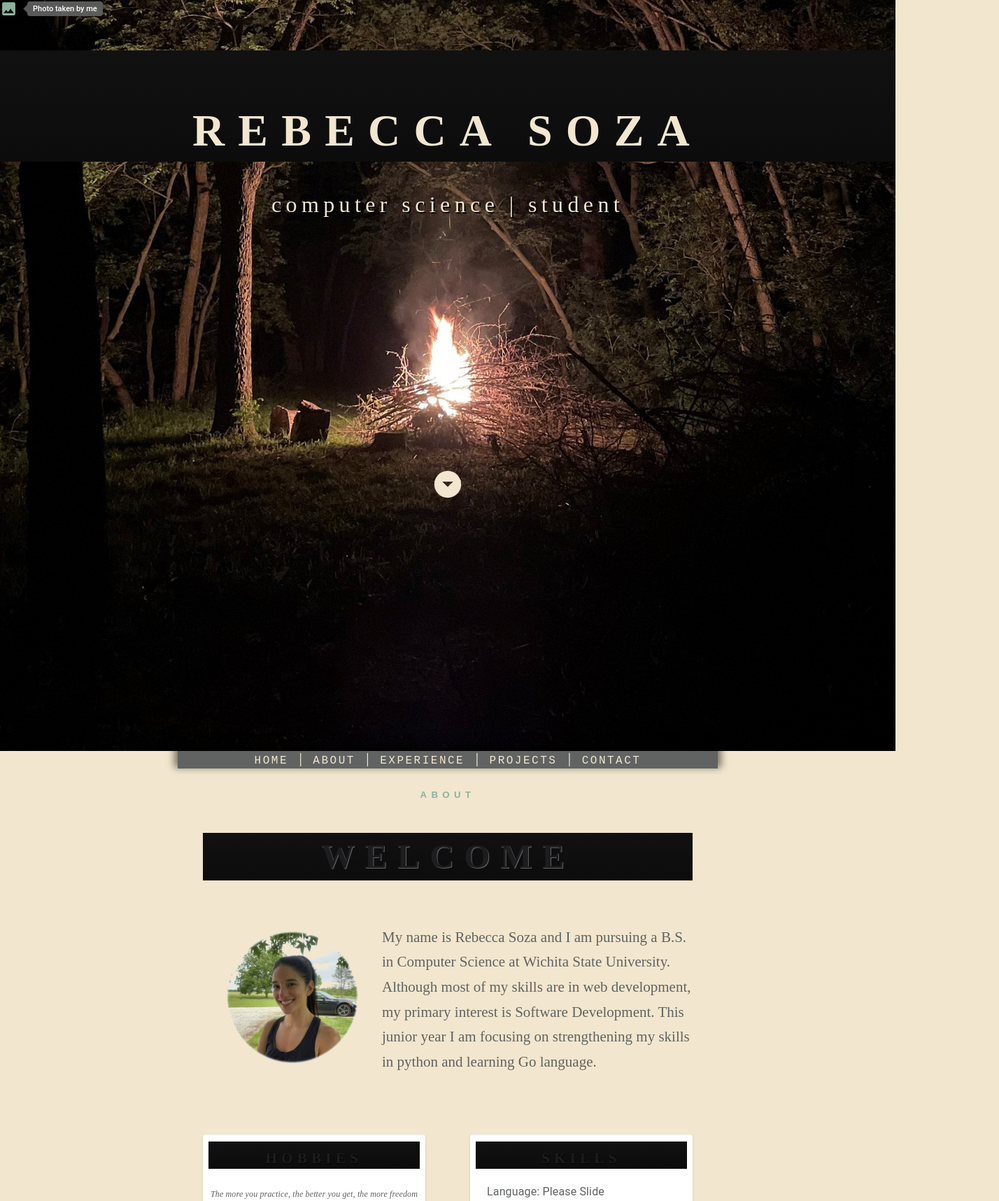
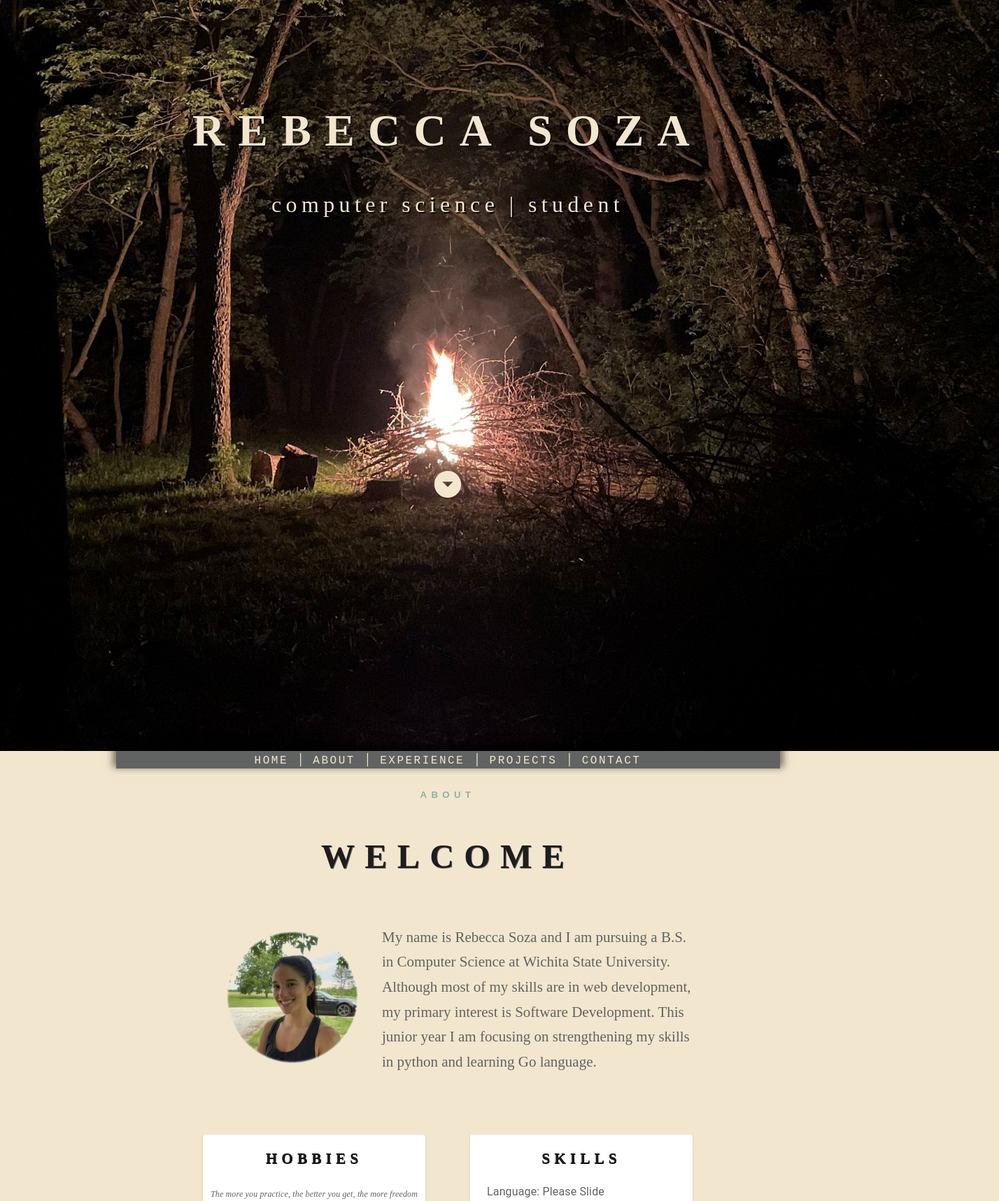
Before and after one commit to rsoza/resume, a React (Create React App) app: page / in a window 1280 px wide. Shown: the top 1716 px of the page at 70% size, 1428 px wide, since content can reach past the window. Built offline with nearby package versions, Linux system fonts and the light colour scheme.

Commit message:
added background to resize

```diff
--- a/src/App.css
+++ b/src/App.css
@@ -1,21 +1,16 @@
-.App {
-  text-align: center;
-}
+
 html {
   scroll-behavior: smooth;
 }
 body{
   background-color: #F2E6CE;
   justify-content: center;
+  display: flex;
 }
 h1 {
   color:#F2E6CE;
   padding-top: 70px;
   background-color: transparent;
-  background-image: -webkit-linear-gradient(top, #111, #0c0c0c);
-  background-image: -moz-linear-gradient(top, #111, #0c0c0c);
-  background-image: -ms-linear-gradient(top, #111, #0c0c0c);
-  background-image: -o-linear-gradient(top, #111, #0c0c0c);
   font-size: 4em;
   font-family: 'Amethysta', serif;
   text-align: center;
@@ -28,10 +23,6 @@ h1 {
 h2 {
   color: #1D1D1F;
   background-color: transparent;
-  background-image: -webkit-linear-gradient(top, #111, #0c0c0c);
-  background-image: -moz-linear-gradient(top, #111, #0c0c0c);
-  background-image: -ms-linear-gradient(top, #111, #0c0c0c);
-  background-image: -o-linear-gradient(top, #111, #0c0c0c);
   font-size: 3em;
   font-family: 'Amethysta', serif;
   line-height: 1.4em;
@@ -43,10 +34,6 @@ h3 {
   color:#1D1D1F;
   padding-top: 40px;
   background-color: transparent;
-  background-image: -webkit-linear-gradient(top, #111, #0c0c0c);
-  background-image: -moz-linear-gradient(top, #111, #0c0c0c);
-  background-image: -ms-linear-gradient(top, #111, #0c0c0c);
-  background-image: -o-linear-gradient(top, #111, #0c0c0c);
   font-size: 1.5em;
   font-family: 'Amethysta', serif;
   text-align: center;
@@ -60,10 +47,6 @@ h3 {
 }
 h4 {
   background-color: transparent;
-  background-image: -webkit-linear-gradient(top, #111, #0c0c0c);
-  background-image: -moz-linear-gradient(top, #111, #0c0c0c);
-  background-image: -ms-linear-gradient(top, #111, #0c0c0c);
-  background-image: -o-linear-gradient(top, #111, #0c0c0c);
   font-size: 1.2em;
   font-family: 'Amethysta', serif;
   line-height: 1.4em;
@@ -82,10 +65,6 @@ h5 {
   letter-spacing: .4rem;
   line-height: 30px;
   font-family: 'opensans-bold', sans-serif;
-  -webkit-font-variant-ligatures: common-ligatures;
-  -moz-font-variant-ligatures: common-ligatures;
-  font-variant-ligatures: common-ligatures;
-  text-rendering: optimizeLegibility;
   font-size: 0.83em;
   margin-block-start: 1.67em;
   margin-block-end: 1.67em;
--- a/src/App.js
+++ b/src/App.js
@@ -8,10 +8,14 @@ import {
   Contact,
   Experience,
 } from "./components/common";
+import useWindowDimensions from "./components/WindowsDim";
 
 function App() {
+  const { height, width } = useWindowDimensions();
+
   return (
     <>
+      <div id="root" sx={{ height: { height }, width: { width } }}></div>
       <Home />
       <Header />
       <About />
--- a/src/components/common/contact/Contact.css
+++ b/src/components/common/contact/Contact.css
@@ -1,6 +1,6 @@
 #contact {
     background: #1D1D1F;
-    padding-bottom: 15rem;
+    padding-bottom: 20rem;
 }
 .contact-block {
     max-width: 700px;
--- a/src/components/common/projects/cards/ChecklistCard.jsx
+++ b/src/components/common/projects/cards/ChecklistCard.jsx
@@ -20,9 +20,8 @@ export default function ChecklistCard() {
             Checklist in Python
           </Typography>
           <Typography variant="body2" color="text.secondary">
-            This Checklist was inspried by the incoming employees who had to
-            work on hardware at Netapp. I created this for a 2 week sprint
-            called Regression where hardware was updated.
+            Created this for a 2 week sprint called Regression where hardware
+            needs to be updated.
           </Typography>
         </CardContent>
       </CardActionArea>
```
